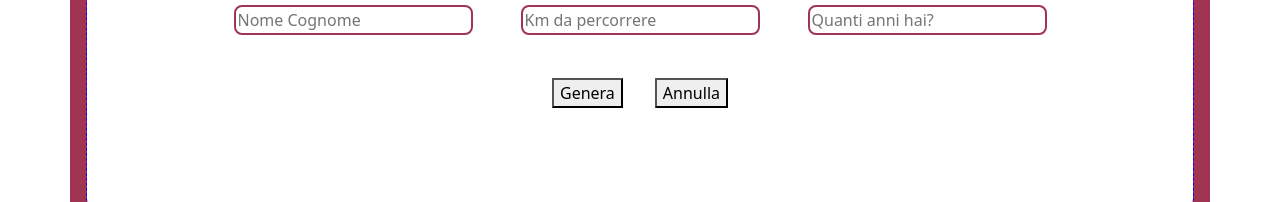
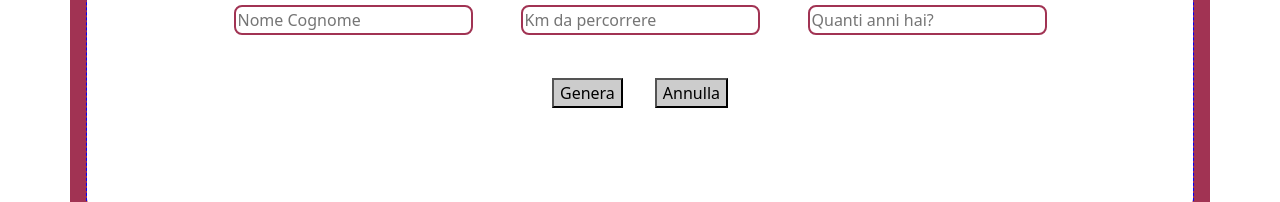
Before and after one commit to SAX-94/js-biglietto-treno-form, a plain HTML site: page index.html in a window 1280 px wide. Shown: the part 114-316 px from the top of the page. Drawn offline with nearby package versions, Linux system fonts and the light colour scheme.

Commit message:
styled nutton and active effect border

```diff
--- a/css/style.css
+++ b/css/style.css
@@ -47,6 +47,15 @@ body {
     border: 2px solid var(--primary-color);
 }
 
+button {
+    border-radius: 4px;
+    background-color: var(--btn-bg-color);
+}
+
+button:focus {
+    border-color: var(--btn-active-border);
+}
+
 /******************************
     UTILITIES
 *******************************/
```
